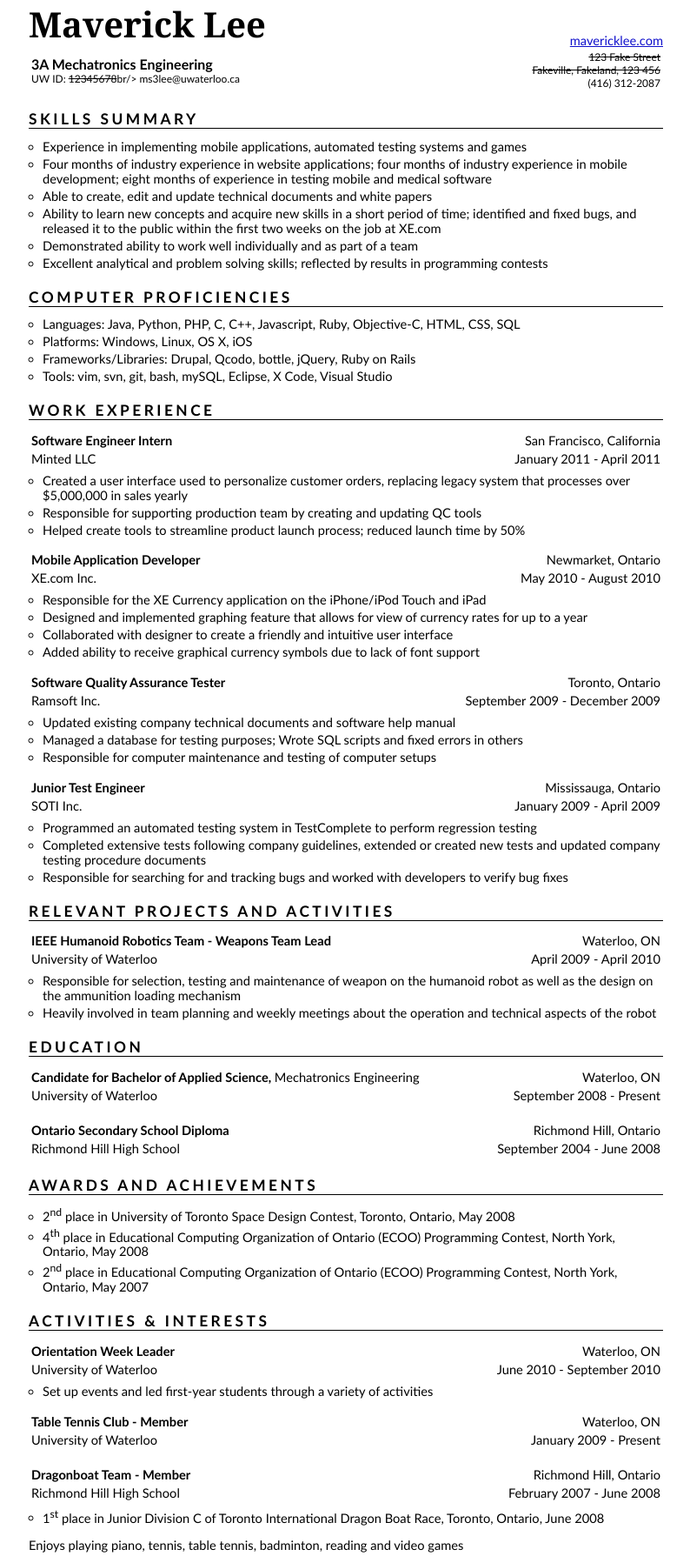
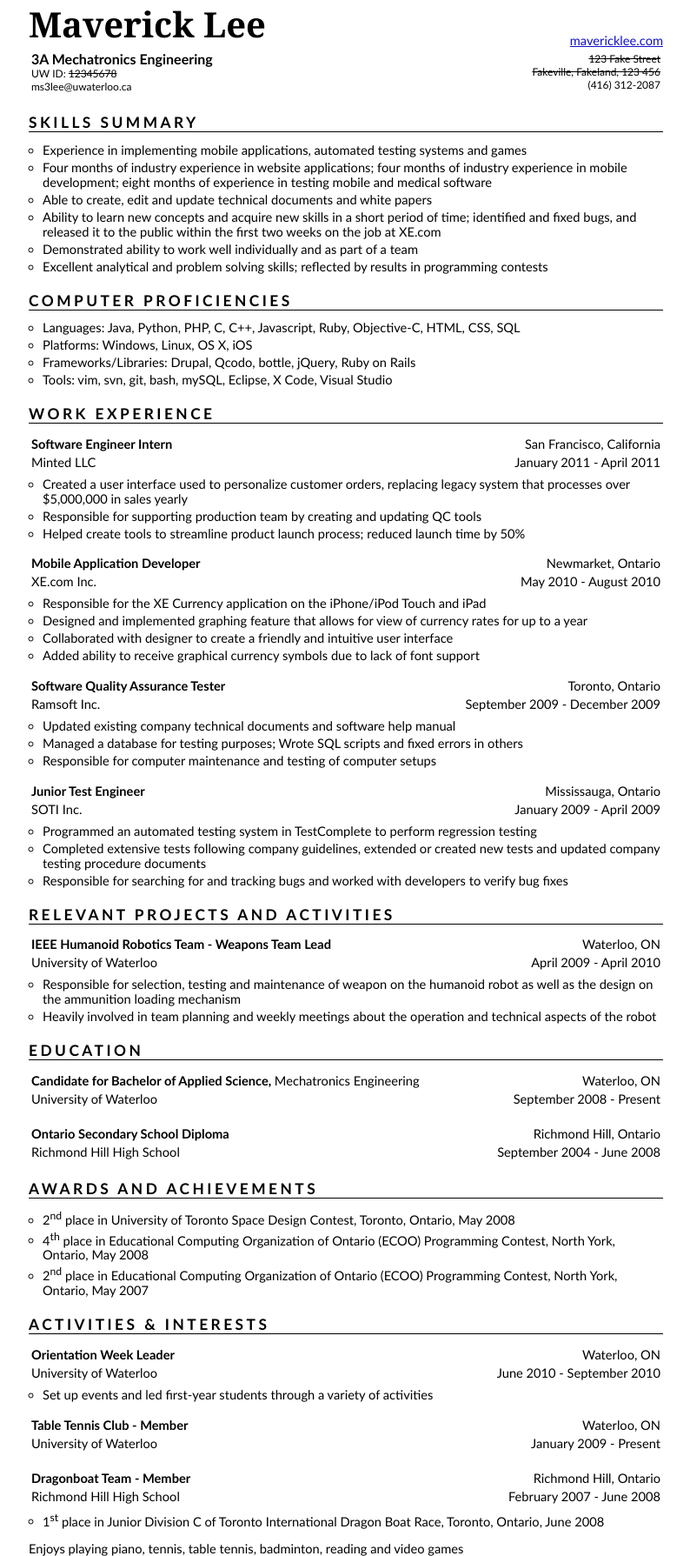
Before and after one commit to mavlee/mavlee.github.com, a Jekyll site: the page resume/index.html, which Jekyll copies as it is, in a window 1280 px wide. Shown: the whole page at 87% size, without its empty margins (242-1036 px from the left). Built offline with Jekyll 4.4.1, drawn with Linux system fonts in a browser that asks for light colours; Markdown is read by kramdown in place of the engine named in the settings.

```diff
--- a/resume/index.html
+++ b/resume/index.html
@@ -14,7 +14,7 @@
         <tr>
           <td class="left">
             <span id="program">3A Mechatronics Engineering</span><br/>
-            UW ID: <strike>12345678</strike>br/>
+            UW ID: <strike>12345678</strike><br/>
             ms3lee@uwaterloo.ca<br/>
           </td>
           <td class="right">
```
